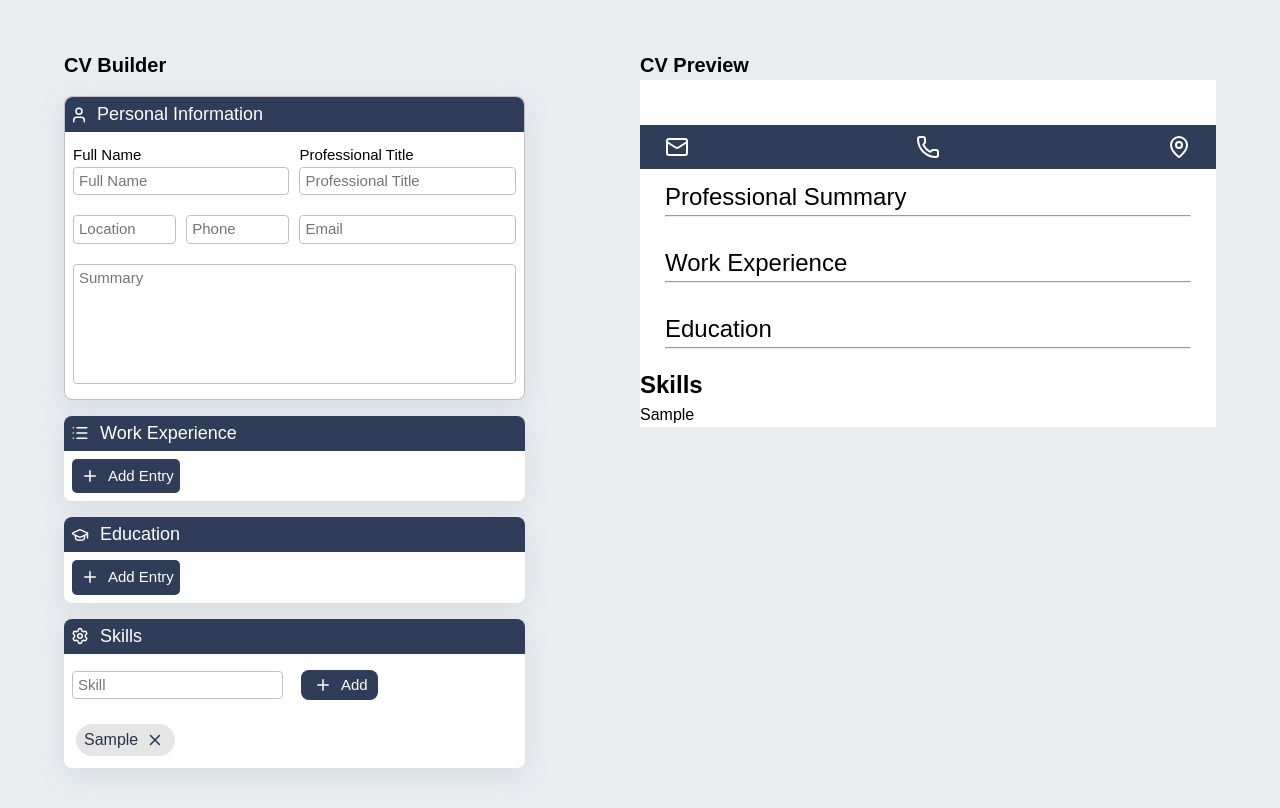
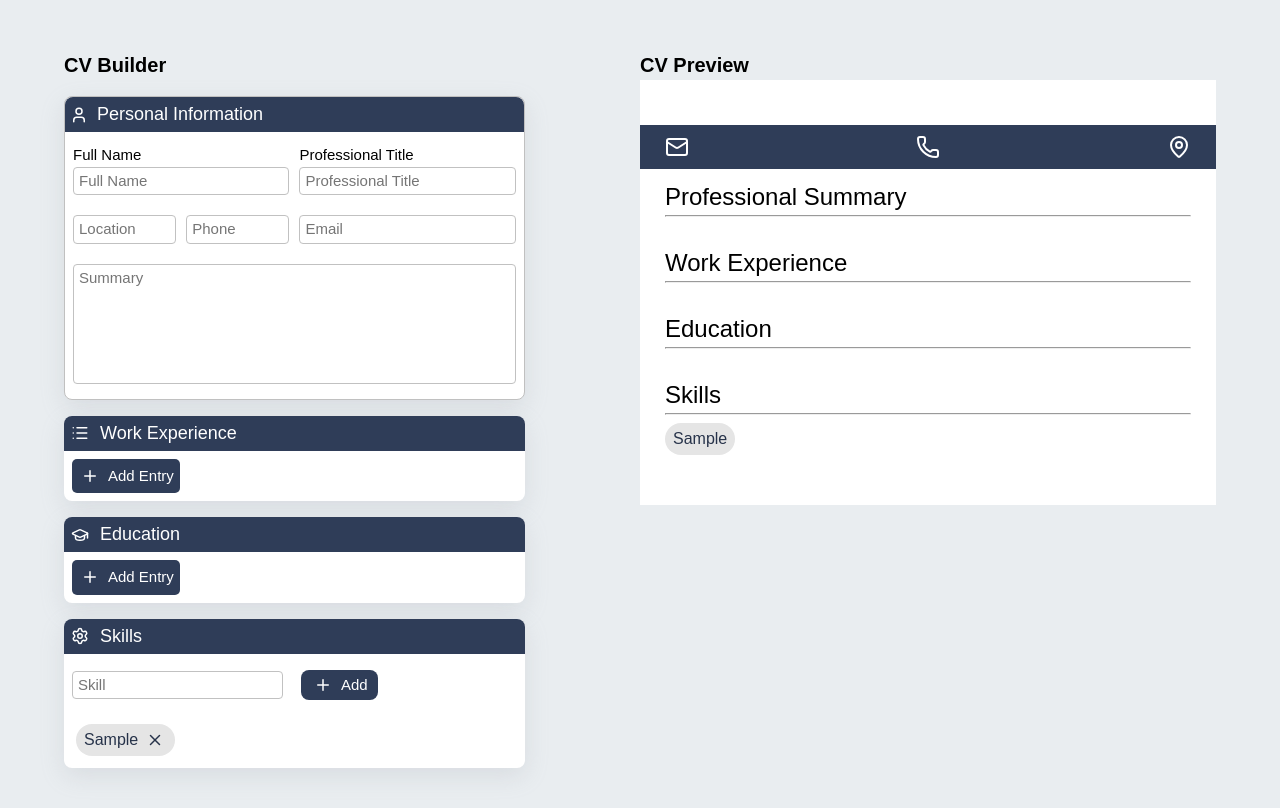
Before and after one commit to d1scipline/odin-cv-app, a React (Vite) app: page / in a window 1280 px wide. Both pictures are taken after typing "Sample" into the empty fields and a click on the button "Add". Shown: the top 808 px of the page. Built offline with nearby package versions, Linux system fonts and the light colour scheme.

Commit message:
feat: add styling for skills preview section

```diff
--- a/src/components/SkillsPreviewContainer.jsx
+++ b/src/components/SkillsPreviewContainer.jsx
@@ -3,7 +3,8 @@ import SkillPreview from "./SkillPreview";
 function SkillsPreviewContainer({ skills }) {
   return (
     <div className="skills-preview-container">
-      <h2>Skills</h2>
+      <h2 className="preview-h2">Skills</h2>
+      <hr></hr>
       {skills.length != 0 && (
         <div className="skills-container">
           {skills.map((item) => {
--- a/src/index.css
+++ b/src/index.css
@@ -525,9 +525,20 @@ hr {
   font-weight: 600;
 }
 
-/*
-.preview div {
-  border: solid 1px red;
-  margin: 2px;
+.skills-preview-container {
+  padding: 10px 25px;
+  padding-bottom: 50px;
 }
-  */
+
+.skills-container {
+  display: flex;
+  flex-wrap: wrap;
+  gap: 8px;
+}
+
+.skill-preview {
+  padding: 4px 8px;
+  background-color: #e5e5e5;
+  color: #27334a;
+  border-radius: 16px;
+}
```
